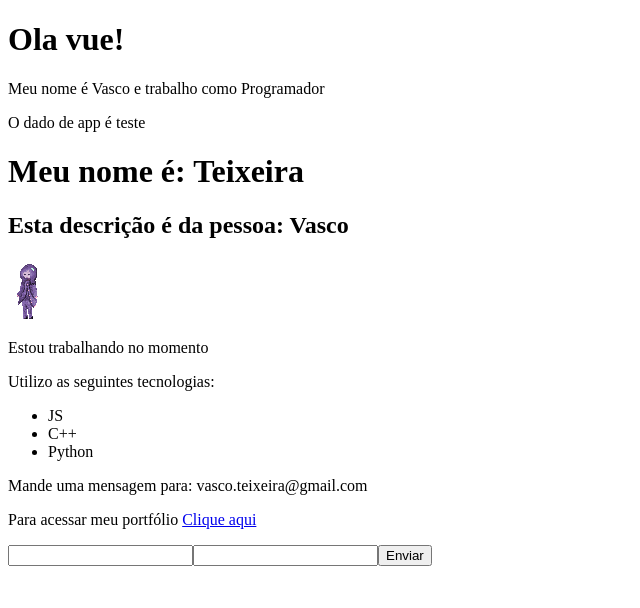
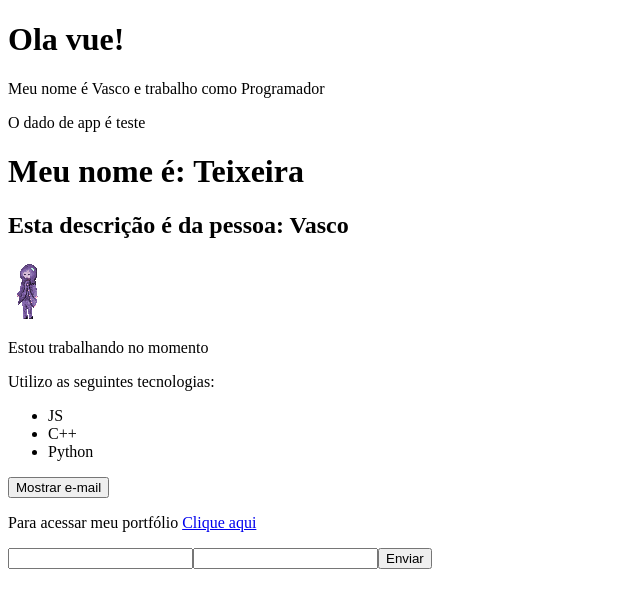
Before and after one commit to padky21/vim_tutorial, a Vue app: page / in a window 1280 px wide. Shown: the top 608 px of the page, without its empty margins (0-640 px from the left). Built offline with nearby package versions, Linux system fonts and the light colour scheme.

Commit message:
Aula #11 Metodos
Edited:
Info.vue
LifeCycle.vue

```diff
--- a/src/components/Info.vue
+++ b/src/components/Info.vue
@@ -9,6 +9,9 @@
       <li>C++</li>
       <li>Python</li>
     </ul>
+    <div>
+      <button @click="showEmail">{{textoBotao}}</button>
+    </div>
     <p v-show="mostrar_email">Mande uma mensagem para: {{email}}</p>
     <p>Para acessar meu portfólio <a target="_blank" v-bind:href="meu_link">Clique aqui</a></p>
   </div>
@@ -24,9 +27,20 @@
   data() {
     return{
       esta_trabalhando: true,
-      mostrar_email: true,
+      mostrar_email: false,
+      textoBotao: 'Mostrar e-mail',
       email: 'vasco.teixeira@gmail.com',
       meu_link:'https://google.com'
+    }
+  },
+  methods: {
+    showEmail() {
+      this.mostrar_email = !this.mostrar_email
+      if(!this.mostrar_email){
+        this.textoBotao = 'Mostrar e-mail'
+      }else{
+        this.textoBotao = 'Esconder e-mail'
+      }
     }
   }
 }
--- a/src/components/LifeCycle.vue
+++ b/src/components/LifeCycle.vue
@@ -14,11 +14,18 @@
     setTimeout(() =>{
       this.nome = 'Vasco'
     },1000);
+    this.lifeCycle()
   },
   mounted(){
     setTimeout(() =>{
       this.nome = 'Teixeira'
     },2000);
+    this.lifeCycle()
+  },
+  methods: {
+    lifeCycle() {
+      console.log("Executou")
+    }
   }
 }
 </script>
```
